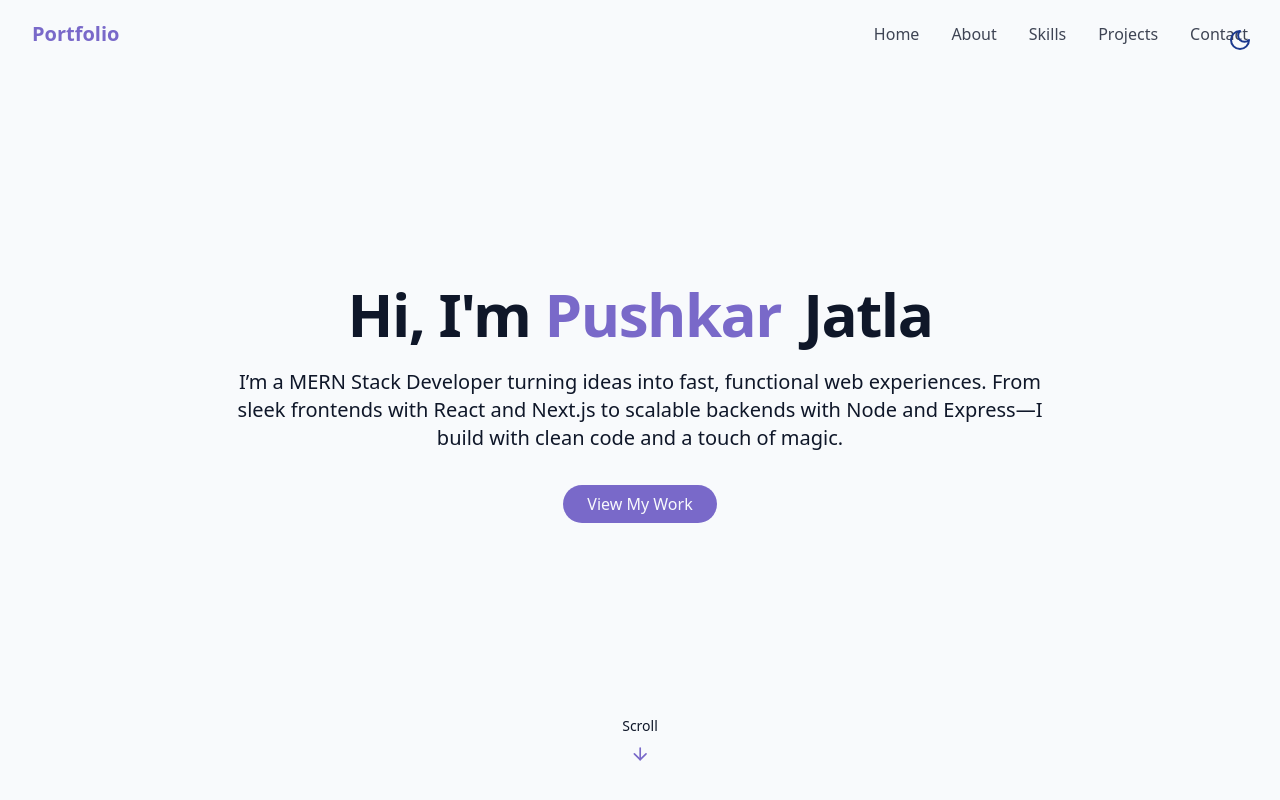
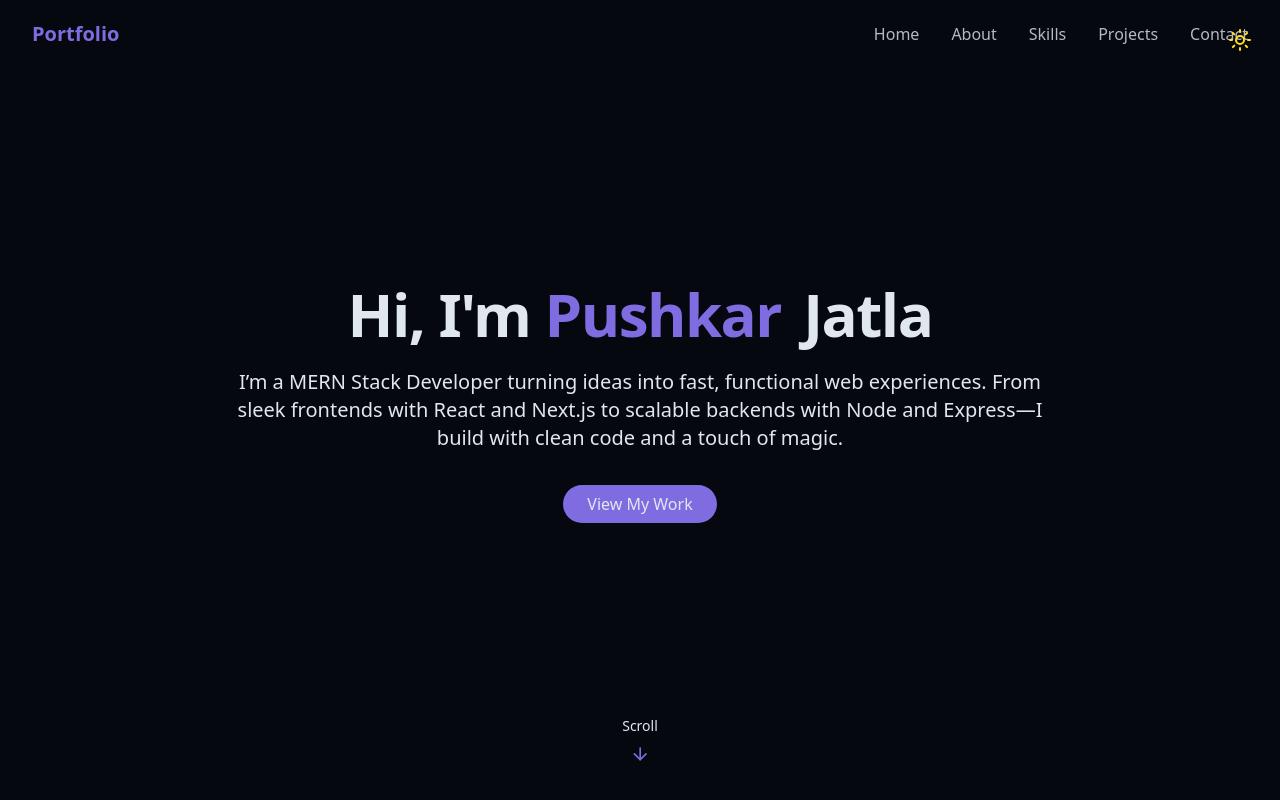
Before and after one commit to PushkarJatla/Portfolio, a React (Vite) app: page / in a window 1280 px wide. Shown: the top 800 px of the page. Built offline with nearby package versions, Linux system fonts and the light colour scheme.

Commit message:
dark theme color added

```diff
--- a/src/components/ThemeToggle.jsx
+++ b/src/components/ThemeToggle.jsx
@@ -7,14 +7,18 @@ export const ThemeToggle = () => {
 
 useEffect(() => {
   const storedTheme = localStorage.getItem("theme");
-    if (storedTheme === "dark") {
+
+  if (storedTheme === "dark" || storedTheme === null) {
+    // If it's set to dark OR there's no theme stored yet, default to dark
+    document.documentElement.classList.add("dark");
+    localStorage.setItem("theme", "dark");
     setIsDarkMode(true);
-      document.documentElement.classList.add("dark");
   } else {
-      localStorage.setItem("theme", "light");
+    document.documentElement.classList.remove("dark");
     setIsDarkMode(false);
   }
 }, []);
+
 
   const toggleTheme = () => {
     if (isDarkMode) {
```
Lines whose indentation alone changed are shown as unchanged.
